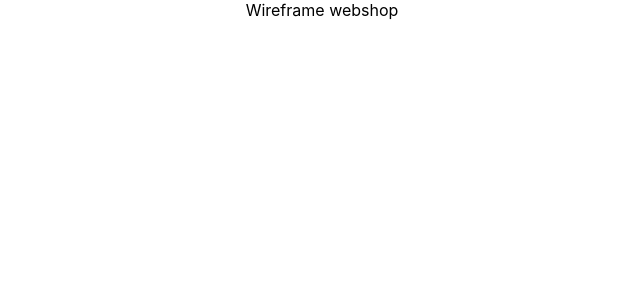
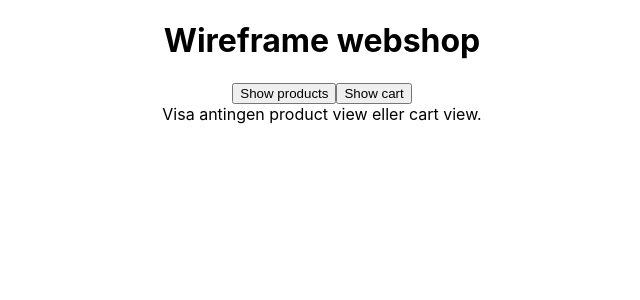
Before and after one commit to cenglesson/Coffee-Website, a React (Create React App) app: page / in a window 1280 px wide. Shown: the top 300 px of the page, without its empty margins (318-958 px from the left). Built offline with nearby package versions, Linux system fonts and the light colour scheme.

Commit message:
View reducer, but incomplete TypeScript

```diff
--- a/src/App.tsx
+++ b/src/App.tsx
@@ -1,10 +1,28 @@
 // import React from 'react';
+import { useDispatch, useSelector } from 'react-redux'
+import { actions } from './features/viewReducer'
+
 import './App.css';
 
 function App() {
+    const dispatch = useDispatch()
+    const view = useSelector(state => state.view)
+
+    const handleShowProducts = () => dispatch(actions.showProducts())
+    const handleShowCart = () => dispatch(actions.showCart())
+
     return (
         <div className="App">
-            Wireframe webshop
+        <header>
+            <h1> Wireframe webshop </h1>
+            <nav>
+                <button onClick={handleShowProducts}> Show products </button>
+                <button onClick={handleShowCart}> Show cart </button>
+            </nav>
+        </header>
+        <main>
+            Visa antingen product view eller cart view.
+        </main>
         </div>
     );
 }
--- a/src/features/rootReducer.ts
+++ b/src/features/rootReducer.ts
@@ -1,20 +1,29 @@
 import { combineReducers } from 'redux'
+import { viewReducer } from './viewReducer'
 
 const rootReducer = combineReducers({
-	// reducers go here
+	view: viewReducer
+	// här lägger vi till reducers, allt eftesom vi behöver dem (precis som vi gör med komponenter)
 })
 
 /*
 "Wireframe webshop"
+Detta behöver vi lägga i appens store:
 - produkter (lista)
 - kundvagn
 - användare, inloggningsstatus
 - vilken sida (komponent) ska visas
 
+Dessa variabler och interface behöver vi:
 + products: Product[]  (interface för produkter)
 + cart: CartItem[]
 + user: User
 + view: string
+
+Webbshoppen ska ha några olika vyer:
+- produktsida (visar alla produkter)
+- kundvagn (visar bara kundvagnen)
+- (man kan lägga till flera efter hand)
 */
 
 
--- /dev/null
+++ b/src/features/viewReducer.ts
@@ -0,0 +1,19 @@
+import { createAction, createReducer } from '@reduxjs/toolkit'
+
+const PRODUCTVIEW = 'product view', CARTVIEW = 'cart view'
+
+// Dessa actions finns - detta är vad användaren kan göra
+const showProducts = createAction('show products')
+const showCart = createAction('show cart')
+const actions = { showProducts, showCart }
+
+// Värdet på "view" när appen startar
+const initialState = PRODUCTVIEW
+
+// Reducers är alla sätt som "view" kan ändra värde
+const viewReducer = createReducer(initialState, {
+	[showProducts]: (state, action) => PRODUCTVIEW,
+	[showCart]: (state, action) => CARTVIEW
+})
+
+export { actions, viewReducer }
--- a/src/index.tsx
+++ b/src/index.tsx
@@ -1,16 +1,14 @@
 import React from 'react';
 import ReactDOM from 'react-dom';
 import { Provider } from 'react-redux'
-import { configureStore } from '@reduxjs/toolkit'
-import { rootReducer } from './features/rootReducer'
+import { store } from './store'
 import './index.css';
 import App from './App';
 import reportWebVitals from './reportWebVitals';
 
-const store = configureStore({
-    reducer: rootReducer
-})
 
+// Lägg till Provider runt App-komponenten
+// Den ger alla komponenter tillgång till Redux Store
 ReactDOM.render(
     <React.StrictMode>
     <Provider store={store}>
--- /dev/null
+++ b/src/models/User.ts
@@ -0,0 +1,6 @@
+
+export interface User {
+	name: string;
+	email: string;
+	// lösenord, leveransadress, betalningsalternativ med mera
+}
--- /dev/null
+++ b/src/store.ts
@@ -0,0 +1,12 @@
+import { configureStore } from '@reduxjs/toolkit'
+import { rootReducer } from './features/rootReducer'
+
+
+// configureStore skapar en Redux Store
+// (man kan även använda Redux-funktionen createStore men den är inte lika enkel)
+const store = configureStore({
+    // enda inställningen vi behöver är en root reducer
+    reducer: rootReducer
+})
+
+export { store }
```
Also changed, not shown: src/models/CartItem.ts (added, +7 -0 lines), src/models/Product.ts (added, +8 -0 lines).
